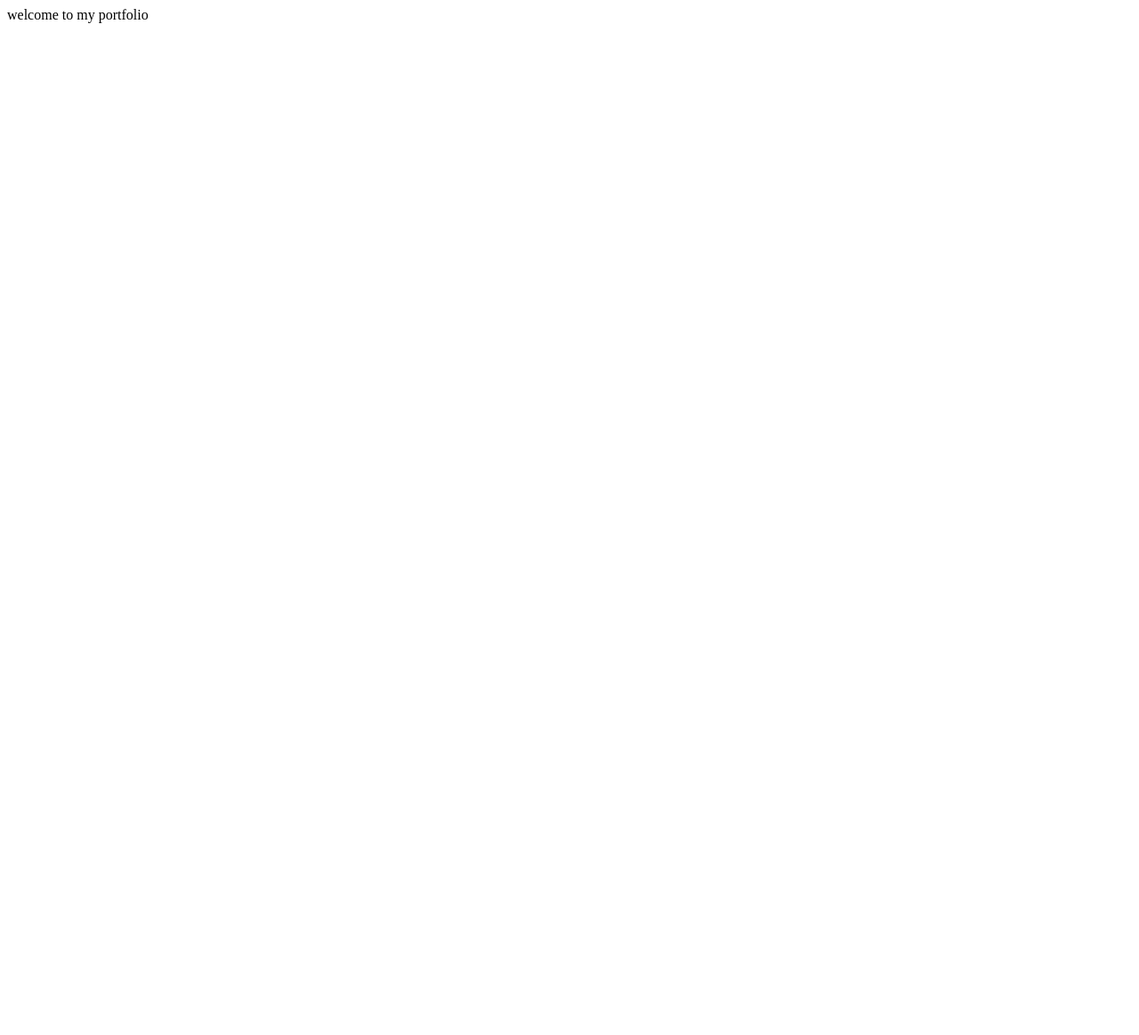
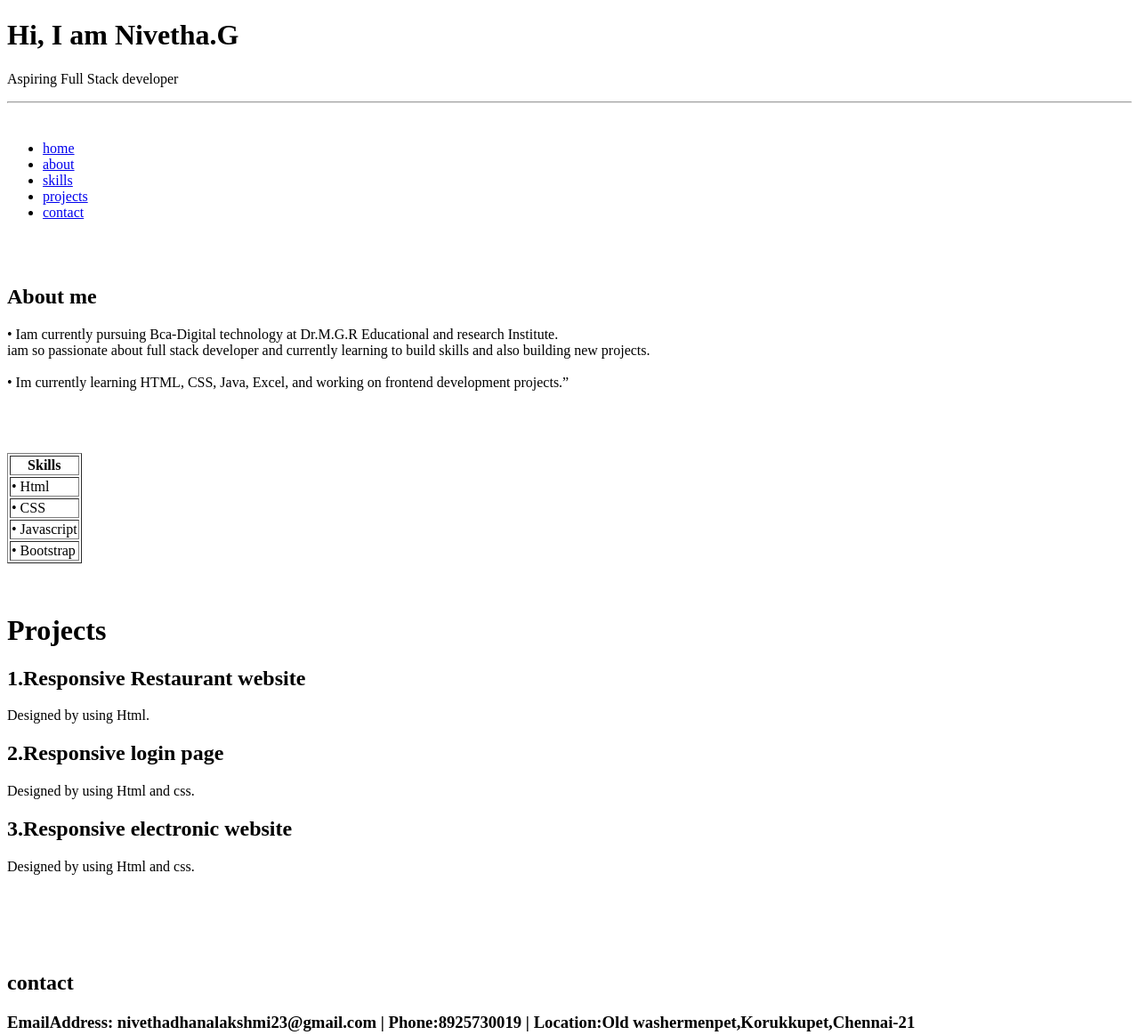
Before and after one commit to NIVETHA-123662/about-page, a plain HTML site: page index.html in a window 1280 px wide. Shown: the whole page at 89% size. Before the commit the page ends 800 px from the top, so only its background shows below. Drawn offline with Linux system fonts and the light colour scheme.

Commit message:
Add files via upload

```diff
--- a/index.html
+++ b/index.html
@@ -1 +1,79 @@
-<p>welcome to my portfolio</p>
+<!DOCTYPE html>
+<html lang="en">
+<head>
+    <meta charset="UTF-8">
+    <meta name="viewport" content="width=device-width, initial-scale=1.0">
+    <title>portfolio</title>
+    <link rel="stylesheet" href="style.css">
+    <!--this is the title of the web page-->
+</head>
+<body>
+    <!--this is header tag which contain heading and paragraph-->
+    <header>
+        <h1>Hi,  I am   Nivetha.G</h1>
+        <p>Aspiring  Full  Stack  developer</p>
+    </header>
+    <hr>
+    <br>
+    <!--section to describe seperately-->
+    <nav>
+        <ul>
+        <li><a href="#home">home</a></li>
+        <li><a href="#about">about</a></li>
+        <li><a href="#skills">skills</a></li>
+        <li><a href="#projects">projects</a></li>
+        <li><a href="#contact">contact</a></li>
+        </ul>
+    </nav>
+    <br><br>
+    <section id="about">
+        <h1>About me</h1>
+        <p>&#8226 Iam currently pursuing Bca-Digital technology
+             at Dr.M.G.R Educational and research Institute.<br>
+            iam so passionate about full stack developer and currently
+        learning to build skills and also building new projects.<br> <br>
+            &#8226 Im currently learning HTML, CSS, Java, Excel, and working on frontend development projects.”
+        </p>
+    </section>
+    <br><br><br>
+    <section id="skills" >
+        <!--using tabel tag to descibe the skills-->
+        <table border="1" >
+           <tr>
+            <th> Skills</th>
+           </tr>
+           <tr>
+            <td>&#8226  Html</td>
+           </tr>
+           <tr>
+            <td>&#8226  CSS</td>
+           </tr>
+           <tr>
+            <td>&#8226  Javascript</td>
+           </tr>
+           <tr>
+            <td>&#8226  Bootstrap</td>
+           </tr>
+        </table>
+    </section>
+    <br><br>
+    <h1>Projects</h1>
+    <section id="projects">
+
+        <h2>1.Responsive Restaurant website</h2>
+        <p>Designed by using Html.</p>
+        <h2>2.Responsive login page</h2>
+        <p>Designed by using Html and css.</p>
+        <h2>3.Responsive electronic website</h2>
+        <p>Designed by using Html and css.</p>
+    </section>
+    <br> <br> <br> <br>
+    <section id="contact">
+        <h1>contact</h1>
+        <h3>EmailAddress: nivethadhanalakshmi23@gmail.com       |  Phone:8925730019  | Location:Old washermenpet,Korukkupet,Chennai-21</h3>
+
+    </section>
+
+
+</body>
+</html>
```
